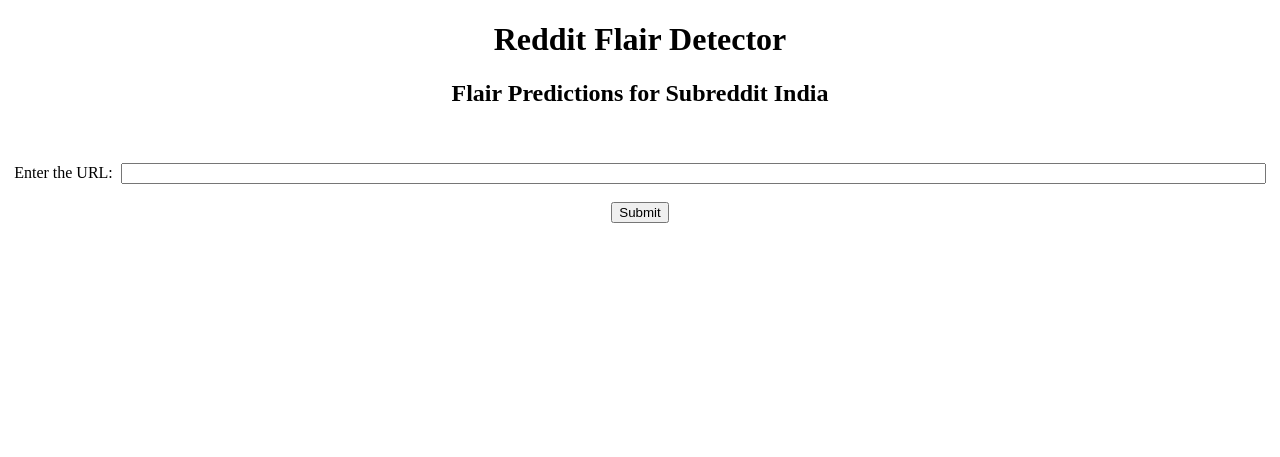
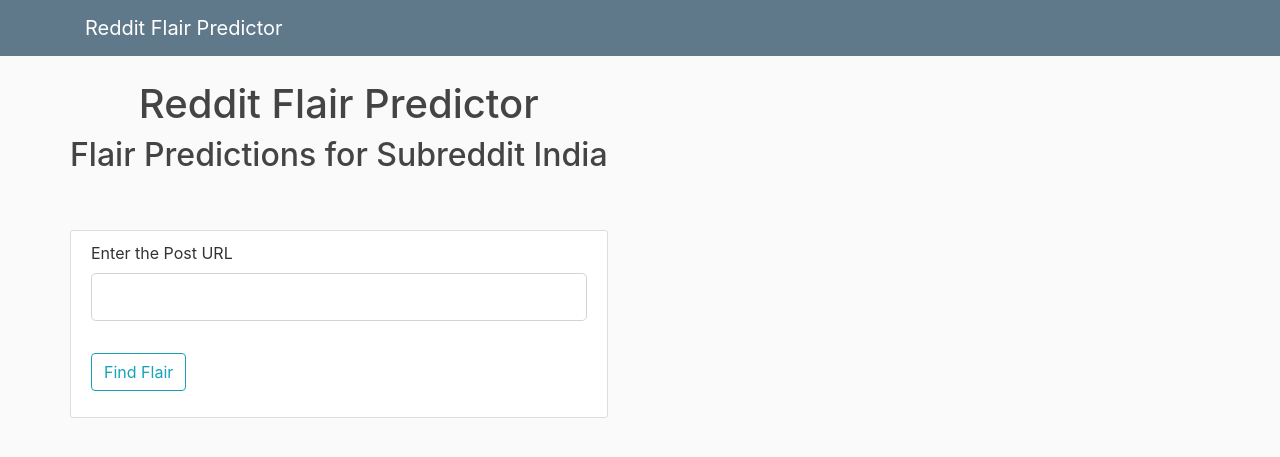
Before and after one commit to vibhu18116/RedFlair, a Flask app: page / in a window 1280 px wide. Shown: the top 457 px of the page. Run offline with Flask 2, Linux system fonts and the light colour scheme; some libraries are stand-ins or nearby versions.

Commit message:
Updating the files.

```diff
--- a/app.py
+++ b/app.py
@@ -1,10 +1,30 @@
-from flask import Flask, render_template
+import import_ipynb
+
+from flask import Flask, render_template, url_for, flash, redirect
+from forms import AcceptURL
+from predicting_output import predict
 
 app = Flask(__name__)
 
-@app.route("/")
+app.config['SECRET_KEY'] = '612202c1ba464e2083b8287e8a1f5554'
+
+@app.route("/", methods = ['GET', 'POST'])
+@app.route("/home", methods = ['GET', 'POST'])
 def home():
-	return render_template("home.html")
+	form = AcceptURL()
+
+	if form.validate_on_submit():
+		u = form.url.data
+		p = predict(u)
+		p = str(p)
+		p = p[2:-2]
+		flash(f'Predicted Flair: {p}', 'success')
+		return redirect(url_for('home'))
+	return render_template("home.html", form = form)
+
+@app.route("/statistics")
+def stats():
+	return render_template("stats.html")
 
 if __name__ == "__main__":
 	app.run(debug = True)
--- /dev/null
+++ b/forms.py
@@ -0,0 +1,10 @@
+from flask_wtf import FlaskForm
+from wtforms import StringField, SubmitField
+from wtforms.validators import URL
+
+
+class AcceptURL(FlaskForm):
+
+	url = StringField('Enter the Post URL', validators = [URL(require_tld=True, message="Enter valid URL")])
+
+	submit = SubmitField('Find Flair')
--- /dev/null
+++ b/static/main.css
@@ -0,0 +1,80 @@
+body {
+  background: #fafafa;
+  color: #333333;
+  margin-top: 5rem;
+}
+
+h1, h2, h3, h4, h5, h6 {
+  color: #444444;
+}
+
+.bg-steel {
+  background-color: #5f788a;
+}
+
+.site-header .navbar-nav .nav-link {
+  color: #cbd5db;
+}
+
+.site-header .navbar-nav .nav-link:hover {
+  color: #ffffff;
+}
+
+.site-header .navbar-nav .nav-link.active {
+  font-weight: 500;
+}
+
+.content-section {
+  background: #ffffff;
+  padding: 10px 20px;
+  border: 1px solid #dddddd;
+  border-radius: 3px;
+  margin-bottom: 20px;
+}
+
+.article-title {
+  color: #444444;
+}
+
+a.article-title:hover {
+  color: #428bca;
+  text-decoration: none;
+}
+
+.article-content {
+  white-space: pre-line;
+}
+
+.article-img {
+  height: 65px;
+  width: 65px;
+  margin-right: 16px;
+}
+
+.article-metadata {
+  padding-bottom: 1px;
+  margin-bottom: 4px;
+  border-bottom: 1px solid #e3e3e3
+}
+
+.article-metadata a:hover {
+  color: #333;
+  text-decoration: none;
+}
+
+.article-svg {
+  width: 25px;
+  height: 25px;
+  vertical-align: middle;
+}
+
+.account-img {
+  height: 125px;
+  width: 125px;
+  margin-right: 20px;
+  margin-bottom: 16px;
+}
+
+.account-heading {
+  font-size: 2.5rem;
+}
--- a/templates/home.html
+++ b/templates/home.html
@@ -1,28 +1,24 @@
-<!DOCTYPE html>
-<html>
-<head>
-	<title>RedFlair</title>
-</head>
-<body>
-	<h1 align="center">Reddit Flair Detector</h1>
+{%extends "layout.html" %}
+{%block content%}
+	<h1 align="center">Reddit Flair Predictor</h1>
 	<h2 align="center">Flair Predictions for Subreddit India</h2><br><br>
-	<center>
-		<form action = "/predicting_output.ipynb" method = "POST" target = "_blank">Enter the URL:&nbsp&nbsp<input type="text" name="url" size="140"><br> <br>
-			<input type="Submit" name="submit" value="Submit"></form>
 
-	</center>
+	<div class="content-section">
+		<form method="POST" action="">
+			{{ form.hidden_tag() }}
+			<fieldset class = "form-group">
 
-	<!-- <script src="http://code.jquery.com/jquery-3.3.1.min.js" integrity="sha256-FgpCb/KJQlLNfOu91ta32o/NMZxltwRo8QtmkMRdAu8=" crossorigin="anonymous"></script>
+				<div class="form-group">
+					{{ form.url.label(class="form-control-label")}}
+					{{ form.url(class="form-control form-control-lg")}}
+				</div>
 
-    <script>
-    	function goPython() {
-    		$.ajax({
-              url: "predicting_output.ipynb",
-             context: document.body
-            }).done(function() {
-             alert('finished python script');;
-            });
-    	}
-    </script> -->
-</body>
-</html>
+			</fieldset>
+			<div class="form-group">
+				{{ form.submit(class = "btn btn-outline-info")}}
+			</div>
+		</form>
+
+	</div>
+
+{%endblock content%}
--- /dev/null
+++ b/templates/layout.html
@@ -0,0 +1,47 @@
+<!DOCTYPE html>
+<html>
+<head>
+	<meta name="viewport" content="width=device-width, initial-scale=1, shrink-to-fit=no">
+	<link rel="stylesheet" href="https://stackpath.bootstrapcdn.com/bootstrap/4.3.1/css/bootstrap.min.css" integrity="sha384-ggOyR0iXCbMQv3Xipma34MD+dH/1fQ784/j6cY/iJTQUOhcWr7x9JvoRxT2MZw1T" crossorigin="anonymous">
+
+	<link rel="stylesheet" type="text/css" href="{{url_for('static', filename = 'main.css')}}">
+	<title>RedFlair</title>
+</head>
+<body>
+
+	<header class="site-header">
+	  <nav class="navbar navbar-expand-md navbar-dark bg-steel fixed-top">
+	    <div class="container">
+	      <a class="navbar-brand mr-4" href="/">Reddit Flair Predictor</a>
+	      <button class="navbar-toggler" type="button" data-toggle="collapse" data-target="#navbarToggle" aria-controls="navbarToggle" aria-expanded="false" aria-label="Toggle navigation">
+	        <span class="navbar-toggler-icon"></span>
+	      </button>
+	    </div>
+	  </nav>
+	</header>
+
+	<main role="main" class="container">
+	  <div class="row">
+	    <div>
+	    	{% with messages = get_flashed_messages(with_categories=true)%}
+	    		{% if messages %}
+	    			{% for category, message in messages %}
+			    		<div class="alert alert-{{ category }}">
+			    			{{ message }}
+			    		</div>
+			    	{% endfor %}
+	    		{% endif %}
+	    	{% endwith %}
+	      {% block content %}{% endblock %}
+	    </div>
+	  </div>
+	</main>
+
+	<script src="https://code.jquery.com/jquery-3.3.1.slim.min.js" integrity="sha384-q8i/X+965DzO0rT7abK41JStQIAqVgRVzpbzo5smXKp4YfRvH+8abtTE1Pi6jizo" crossorigin="anonymous"></script>
+	<script src="https://cdnjs.cloudflare.com/ajax/libs/popper.js/1.14.7/umd/popper.min.js" integrity="sha384-UO2eT0CpHqdSJQ6hJty5KVphtPhzWj9WO1clHTMGa3JDZwrnQq4sF86dIHNDz0W1" crossorigin="anonymous"></script>
+	<script src="https://stackpath.bootstrapcdn.com/bootstrap/4.3.1/js/bootstrap.min.js" integrity="sha384-JjSmVgyd0p3pXB1rRibZUAYoIIy6OrQ6VrjIEaFf/nJGzIxFDsf4x0xIM+B07jRM" crossorigin="anonymous"></script>
+
+
+
+</body>
+</html>
--- /dev/null
+++ b/templates/stats.html
@@ -0,0 +1,4 @@
+{%extends "layout.html"%}
+{%block content%}
+	<h1>WIP</h1>
+{%endblock%}
```
Also changed, not shown: data_scrapping.py (+5 -5 lines), help_count_flair.py (added, +24 -0 lines), README.md (deleted), 5 other files.
